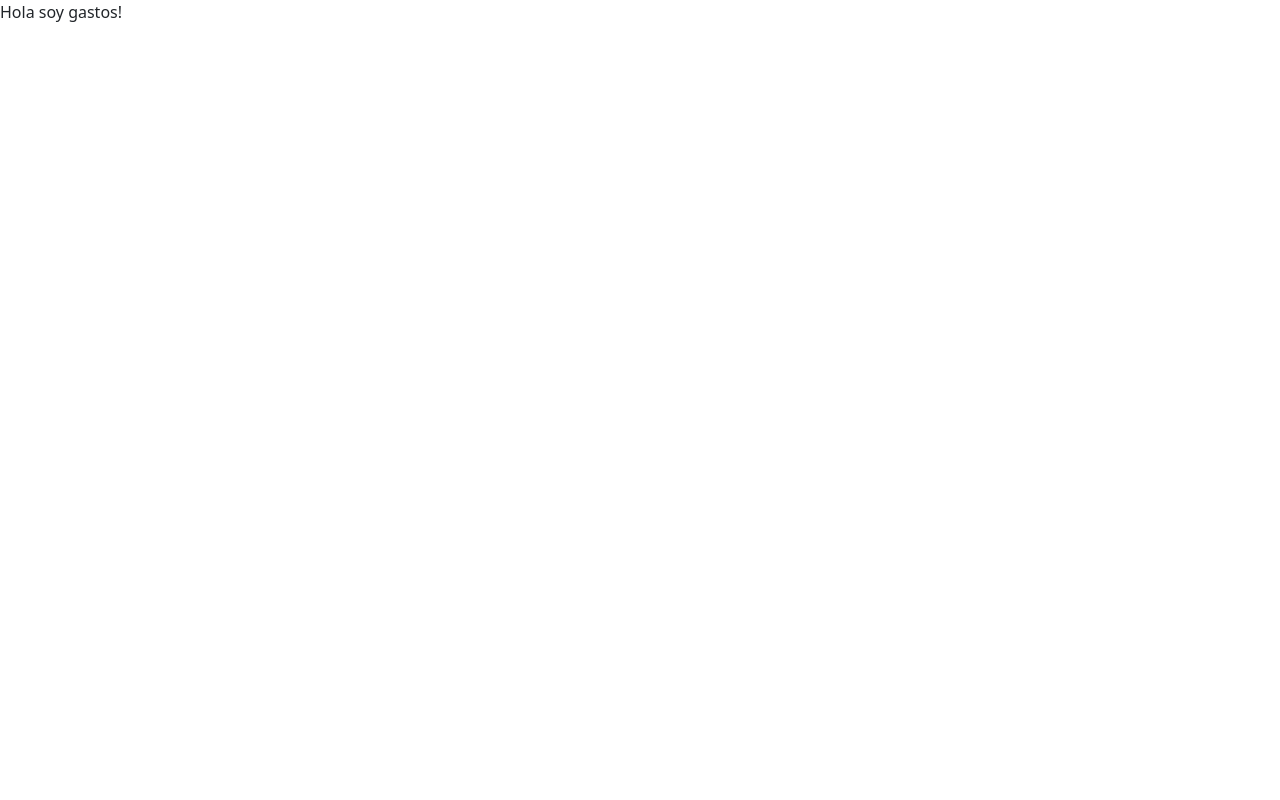
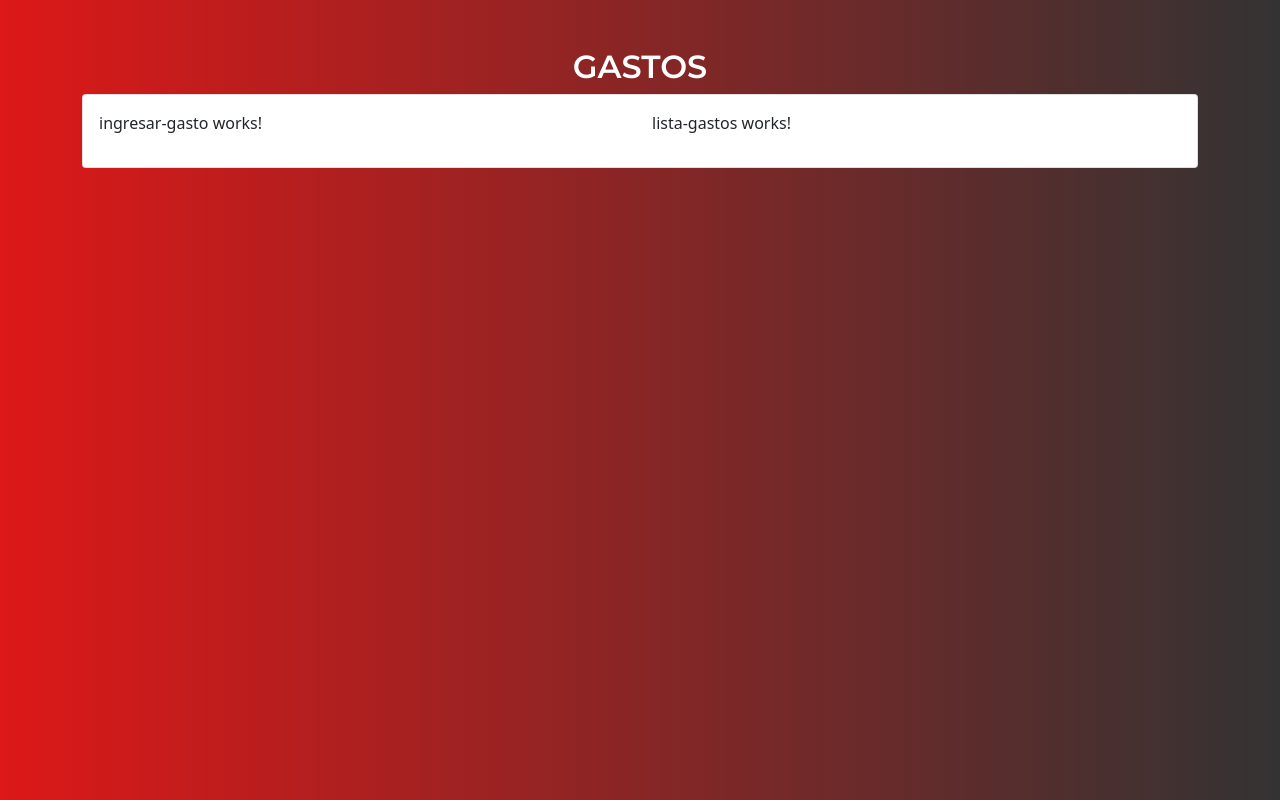
Before and after one commit to jodu07/presupuestoAngularApp, an Angular app: page /gastos in a window 1280 px wide. Built offline with nearby package versions, Linux system fonts and the light colour scheme.

Commit message:
global styles

```diff
--- a/src/app/pages/gastos/gastos.component.html
+++ b/src/app/pages/gastos/gastos.component.html
@@ -1 +1,15 @@
-<p>Hola soy gastos!</p>
+<div class="container mt-5">
+    <h2 class="text-center fontTitle">Gastos</h2>
+    <div class="card">
+        <div class="card-body">
+            <div class="row">
+                <div class="col-lg-6">
+                    <app-ingresar-gasto></app-ingresar-gasto>
+                </div>
+                <div class="col-lg-6">
+                    <app-lista-gastos></app-lista-gastos>
+                </div>
+            </div>
+        </div>
+    </div>
+</div>
--- a/src/app/pages/ingresar-presupuesto/ingresar-presupuesto.component.html
+++ b/src/app/pages/ingresar-presupuesto/ingresar-presupuesto.component.html
@@ -6,7 +6,7 @@
                 <div *ngIf="cantidadIncorrecta" class="text-center mb-3">
                     <span class="badge bg-danger">EL PRESUPUESTO DEBE SER MAYOR A CERO</span>
                 </div>
-                <a href="/gastos">gast</a>
+
 
                 <input
                 type="number"
--- a/src/styles.css
+++ b/src/styles.css
@@ -1 +1,18 @@
 /* You can add global styles to this file, and also import other style files */
+body {
+    background: #333333;  /* fallback for old browsers */
+    background: -webkit-linear-gradient(to right, #dd1818, #333333);  /* Chrome 10-25, Safari 5.1-6 */
+    background: linear-gradient(to right, #dd1818, #333333); /* W3C, IE 10+/ Edge, Firefox 16+, Chrome 26+, Opera 12+, Safari 7+ */
+
+}
+
+.fontTitle{
+    font-family: 'Montserrat', sans-serif;
+    color: white;
+    text-transform: uppercase;
+}
+
+
+.textError {
+    font-size: 1rem;
+}
```
